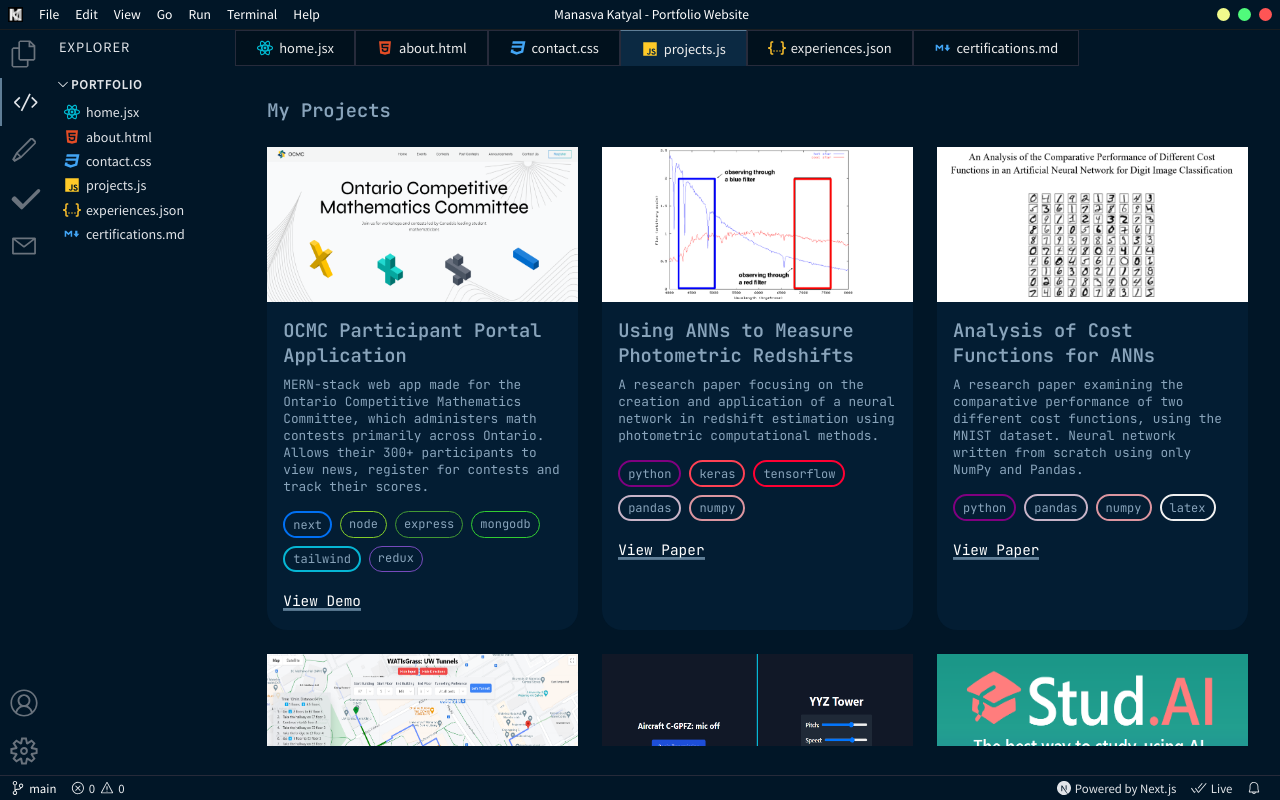
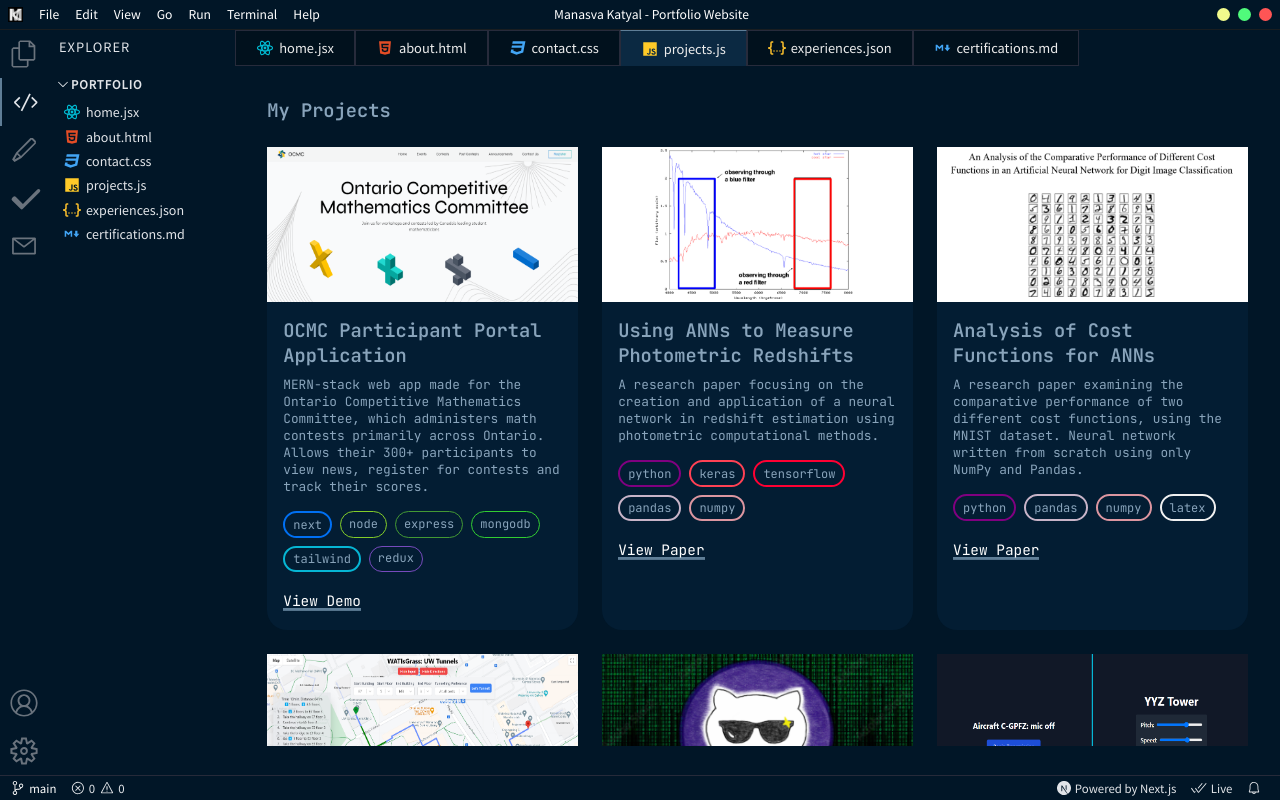
Before and after one commit to SuperMK15/personal-website, a Next.js app: page /projects in a window 1280 px wide. Built offline with nearby package versions, Linux system fonts and the light colour scheme.

Commit message:
added gitagent to projects

```diff
--- a/pages/data/projects.json
+++ b/pages/data/projects.json
@@ -38,6 +38,16 @@
   },
   {
     "id": 5,
+    "name": "GitAgent",
+    "terminal_name": "gitagent",
+    "image": "/gitagent.png",
+    "description": "An agentic AI designed for GitHub repositories, allowing automation of code refactoring, commenting, README, and Dockerfile generation with ease. Made at DeltaHacks XI. Winner of Best AI Agent, Best Use Of GenAI & 3rd Place Overall out of ~600 hackers.",
+    "tags": ["python", "cohere", "github-api", "streamlit"],
+    "source_code": "https://github.com/SuperMK15/GitAgent",
+    "demo": "https://gitagent.streamlit.app/"
+  },
+  {
+    "id": 6,
     "name": "AI ATC",
     "terminal_name": "ai-atc",
     "image": "/ai-atc.png",
@@ -47,7 +57,7 @@
     "demo": "https://ai-atc.vercel.app/"
   },
   {
-    "id": 6,
+    "id": 7,
     "name": "Stud.AI - AI Powered Study Tool",
     "terminal_name": "studai",
     "image": "/studai.png",
@@ -57,7 +67,7 @@
     "demo": "https://studai-8en7.onrender.com/"
   },
   {
-    "id": 7,
+    "id": 8,
     "name": "WorkSheeps - AI Powered Markbook",
     "terminal_name": "worksheeps",
     "image": "/worksheeps.png",
@@ -67,7 +77,7 @@
     "demo": "https://worksheeps.tech/"
   },
   {
-    "id": 8,
+    "id": 9,
     "name": "Arduino Projects",
     "terminal_name": "arduino-projects",
     "image": "/arduino.png",
@@ -76,7 +86,7 @@
     "source_code": "https://github.com/SuperMK15/hardware-projects/"
   },
   {
-    "id": 9,
+    "id": 10,
     "name": "SpriteSheet Maker",
     "terminal_name": "spritesheet-maker",
     "image": "/spritesheet-maker.png",
@@ -86,7 +96,7 @@
     "demo": "https://spritesheetmaker.onrender.com/"
   },
   {
-    "id": 10,
+    "id": 11,
     "name": "SFML 2D Legend of Zelda Style Game",
     "terminal_name": "loz-game",
     "image": "/loz.png",
@@ -95,7 +105,7 @@
     "source_code": "https://github.com/SuperMK15/SFML-LoZ-Game/"
   },
   {
-    "id": 11,
+    "id": 12,
     "name": "Aviation Weather App",
     "terminal_name": "aviation-weather",
     "image": "/avia.png",
@@ -105,7 +115,7 @@
     "demo": "https://aviation-weather-app.onrender.com/"
   },
   {
-    "id": 12,
+    "id": 13,
     "name": "UWaterloo CSC Trivia Night Application",
     "terminal_name": "csc-trivia",
     "image": "/csc-trivia.png",
@@ -115,7 +125,7 @@
     "demo": "https://csc-trivia-app.onrender.com/"
   },
   {
-    "id": 13,
+    "id": 14,
     "name": "Canada Chess Parent & Teacher Portal",
     "terminal_name": "chess-portal",
     "image": "/canadachess.png",
@@ -124,7 +134,7 @@
     "demo": "https://client.canadachess.ca/"
   },
   {
-    "id": 14,
+    "id": 15,
     "name": "Food4Kids Inventory Management System",
     "terminal_name": "food4kids",
     "image": "/food4kids.png",
@@ -133,7 +143,7 @@
     "source_code": "https://github.com/SuperMK15/Food4Kids/"
   },
   {
-    "id": 15,
+    "id": 16,
     "name": "IB Results Checker",
     "terminal_name": "ib-results",
     "image": "/selenium.png",
--- a/styles/globals.css
+++ b/styles/globals.css
@@ -164,6 +164,22 @@
   background: rgba(150, 0, 255, 0.2);
 }
 
+.streamlit {
+  border: 2px solid rgb(0, 255, 255);
+}
+
+.streamlit:hover {
+  background: rgba(0, 255, 255, 0.2);
+}
+
+.github-api {
+  border: 2px solid rgb(128, 128, 128);
+}
+
+.github-api:hover {
+  background: rgba(128, 128, 128, 0.2);
+}
+
 .cohere, .checkwx {
   border: 2px solid rgb(255, 215, 0);
 }
```
Also changed, not shown: public/gitagent.png (added).
